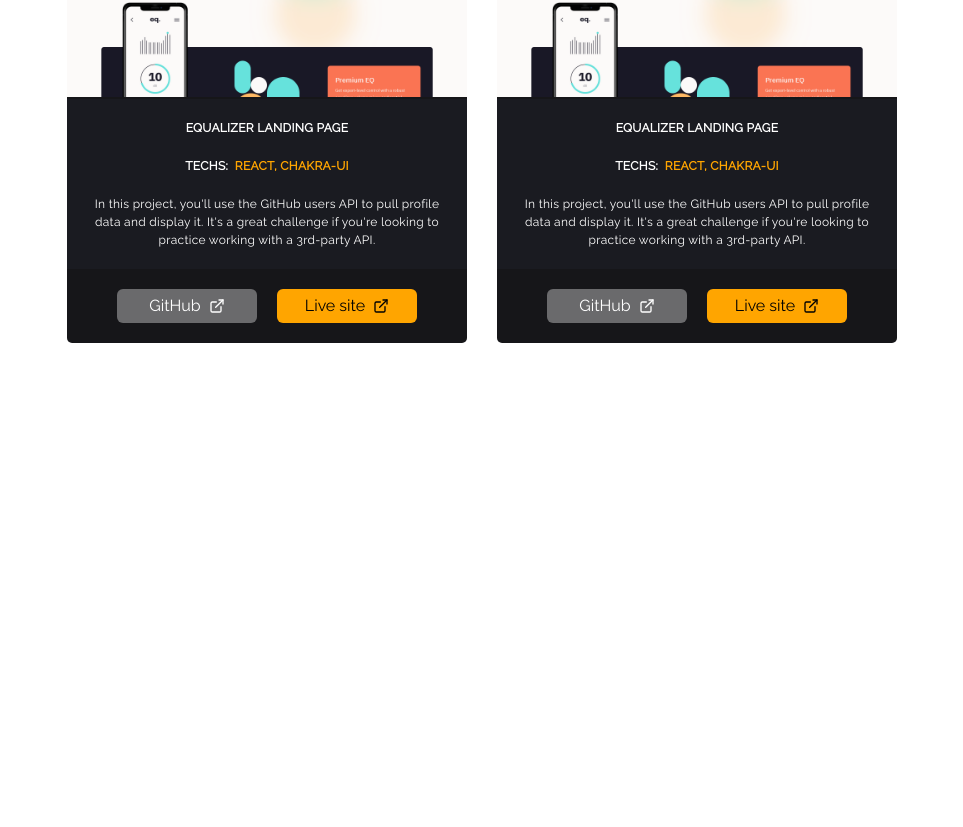
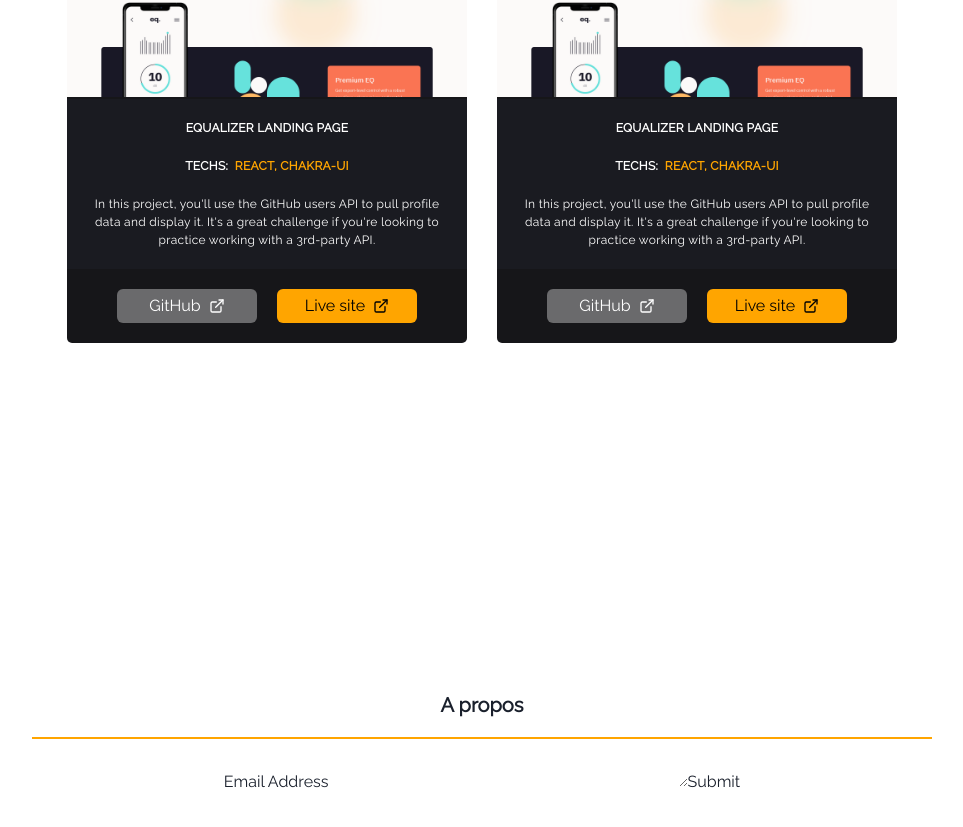
Before and after one commit to tristan-derez/portfoliov2, a React (Vite) app: page / in a window 1280 px wide. Shown: the part 2333-3160 px from the top of the page, without its empty margins (158-1121 px from the left). Before the commit the page ends 2691 px from the top, so only its background shows below. Built offline with nearby package versions, Linux system fonts and the light colour scheme.

Commit message:
add contact import

```diff
--- a/src/App.tsx
+++ b/src/App.tsx
@@ -9,6 +9,7 @@ import { Navbar } from "./components/Navbar";
 import { Welcome } from "./components/Welcome";
 import { AboutMe } from "./components/AboutMe";
 import { Projects } from "./components/Projects";
+import { Contact } from "./components/Contact";
 
 const theme = extendTheme({ config: { initialColorMode: "light" } });
 
@@ -21,6 +22,7 @@ function App() {
                     <Welcome />
                     <AboutMe />
                     <Projects />
+                    <Contact />
                 </Flex>
             </ChakraProvider>
         </QueryClientProvider>
```
